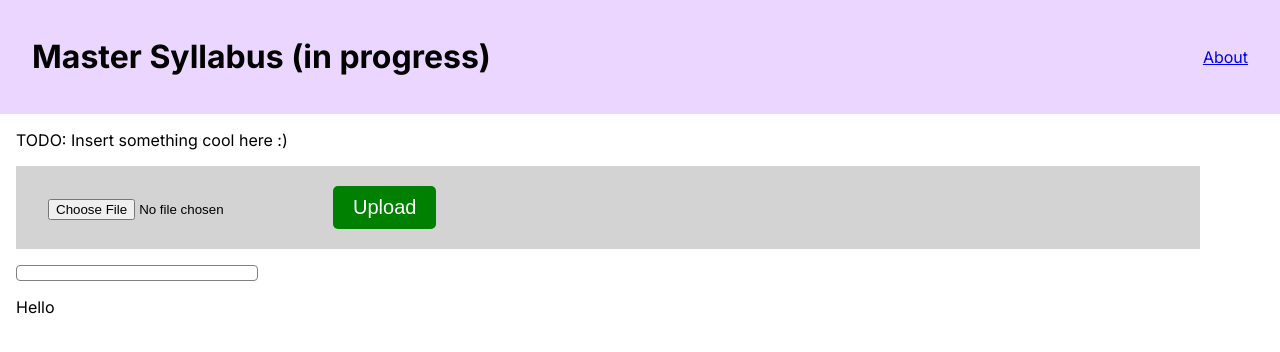
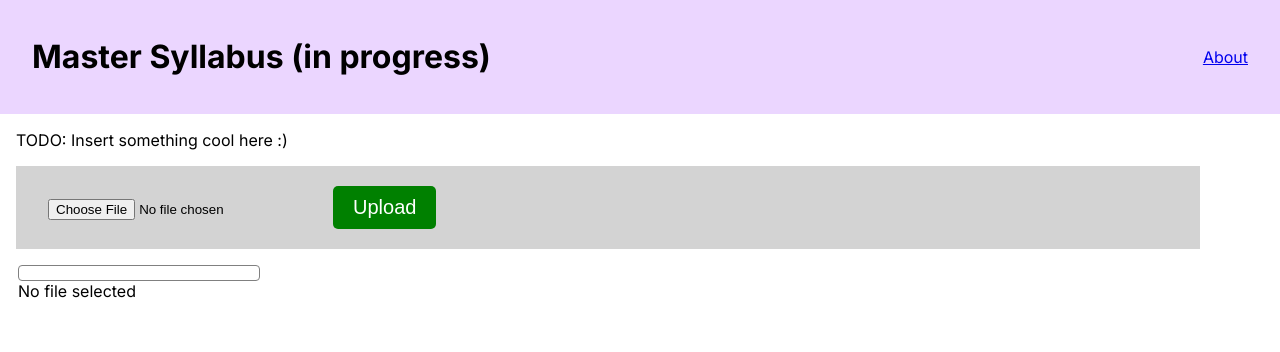
Before and after one commit to Seraclin/syllabus, a Next.js app in the folder ReactWebsite/syllabus-main/: page / in a window 1280 px wide. Shown: the top 352 px of the page. Built offline with nearby package versions, Linux system fonts and the light colour scheme.

Commit message:
Update upload button visual feedback
Upload progress bar now shows either selected file name, or no file selected. If file is successfully uploaded, shows completion message. When selecting a new file, progress and completion status reset.

```diff
--- a/ReactWebsite/syllabus-main/src/app/globals.css
+++ b/ReactWebsite/syllabus-main/src/app/globals.css
@@ -4,7 +4,7 @@ html, body {
   padding: 0;
 }
 p {
-  margin-left: 1rem;
+  margin: 0px 1rem;
 }
 .title-bar {
   display: flex;
@@ -14,12 +14,15 @@ p {
   padding: 1rem 2rem;
   background-color: rgb(235, 214, 255);
 }
+
+/* Upload button */
 .upload-button-container {
   background-color: lightgray;
   padding: 1rem;
   margin-top: 1rem;
   margin-left: 1rem;
   margin-right: 5rem;
+  margin-bottom: 1rem;
 }
 
 input[type="file"] {
@@ -55,6 +58,11 @@ input[type="submit"]:hover {
   background-color: darkpurple;
 }
 
+/* Upload progress */
+.upload-progress-bar-container {
+  margin: 2px;
+}
+
 .upload-progress-bar {
   overflow: hidden;
   border: solid;
--- a/ReactWebsite/syllabus-main/src/components/UploadButton.js
+++ b/ReactWebsite/syllabus-main/src/components/UploadButton.js
@@ -9,21 +9,24 @@ The default HTML file upload is kinda hard to customize directly, so you have to
 import { join } from 'path'
 import { useState, FormEvent } from 'react'
 
-export default function UploadButton() {
+export default function UploadButton() { // handle upload button behavior
   const [file, setFile] = useState(null)
   const [progress, setProgress] = useState(0) // loading bar
+  const [complete, setComplete] = useState(false) // check if completed, true = complete
 
   const onSubmit = async (e) => {
-    setProgress(0)
+    setProgress(0);
+    setComplete(false);
+
     // Requires client and API
     e.preventDefault()
     if(!file) {
       console.error("Error: no file provided")
-      return  // Error for no file added
+      return;  // Error for no file added
     }
     try {
       const data = new FormData()
-      data.set('file', file)
+      data.set('file', file);
 
       // XML HTTP requests to track progress
       const xhr = new XMLHttpRequest();
@@ -41,18 +44,23 @@ export default function UploadButton() {
 
       xhr.onload = async () => {
         if (xhr.status === 200) {
-          setFile(null); // Reset file after successful upload
+          // setFile(null); // Reset file after successful upload
+          console.log("Upload complete:", file.name)
+          // If we reach here, then everything should work
+          setProgress(100);
+          setComplete(true);
         } else {
           console.error('Error uploading file:', xhr.statusText);
           setProgress(0); // Reset progress on error
+          setComplete(false);
         }
       };
 
       xhr.onerror = () => {
         console.error('Network error occurred while uploading file');
         setProgress(0); // Reset progress on error
+        setComplete(false);
       };
-
       xhr.send(data);
 
       /* // This uses HTML fetch instead of xhr, can't really do the loading that well
@@ -91,8 +99,16 @@ export default function UploadButton() {
     } catch (e) {
       // Handle errors here
       console.error(e)
-      setProgress(0)
+      setProgress(0);
+      setComplete(false);
     }
+  }
+
+  const handleFileChange = event => { // handle file selction button behavior
+    const selectedFile = event.target.files?.[0];
+    setFile(selectedFile);
+    setProgress(0); // Reset progress and complete state after file selection changes
+    setComplete(false);
   }
 
   // HTML for the upload button, only takes first pdf for now; Note: I edit the CSS of the input file button
@@ -102,17 +118,20 @@ export default function UploadButton() {
       <form onSubmit={onSubmit}>
         {/* <label htmlFor="file-upload" class="custom-file-upload"> Upload PDF</label> */}
         <input id="file-upload" type='file' accept='.pdf' name='file'
-        onChange={(e) => setFile(e.target.files?.[0])}/>
+        onChange={handleFileChange}/>
         <input type='submit' value='Upload' />
       </form>
     </div>
 
-
-    <div className='upload-progress-bar'>
-      <div className='upload-progress-bar-indicator'
-      style={{width:`${progress}%`}} />
+    <div className='upload-progress-bar-container'>
+      <div className='upload-progress-bar'>
+        <div className='upload-progress-bar-indicator'
+        style={{width:`${progress}%`}} />
+      </div>
+      {complete && file ? (<p>Completed uploaded: {file.name}</p>) : (
+          file ? (<p>Selected file: {file.name}</p>) : (<p>No file selected</p>)
+      )}
     </div>
-    <p>Hello</p>
     </>
   )
 }
```
